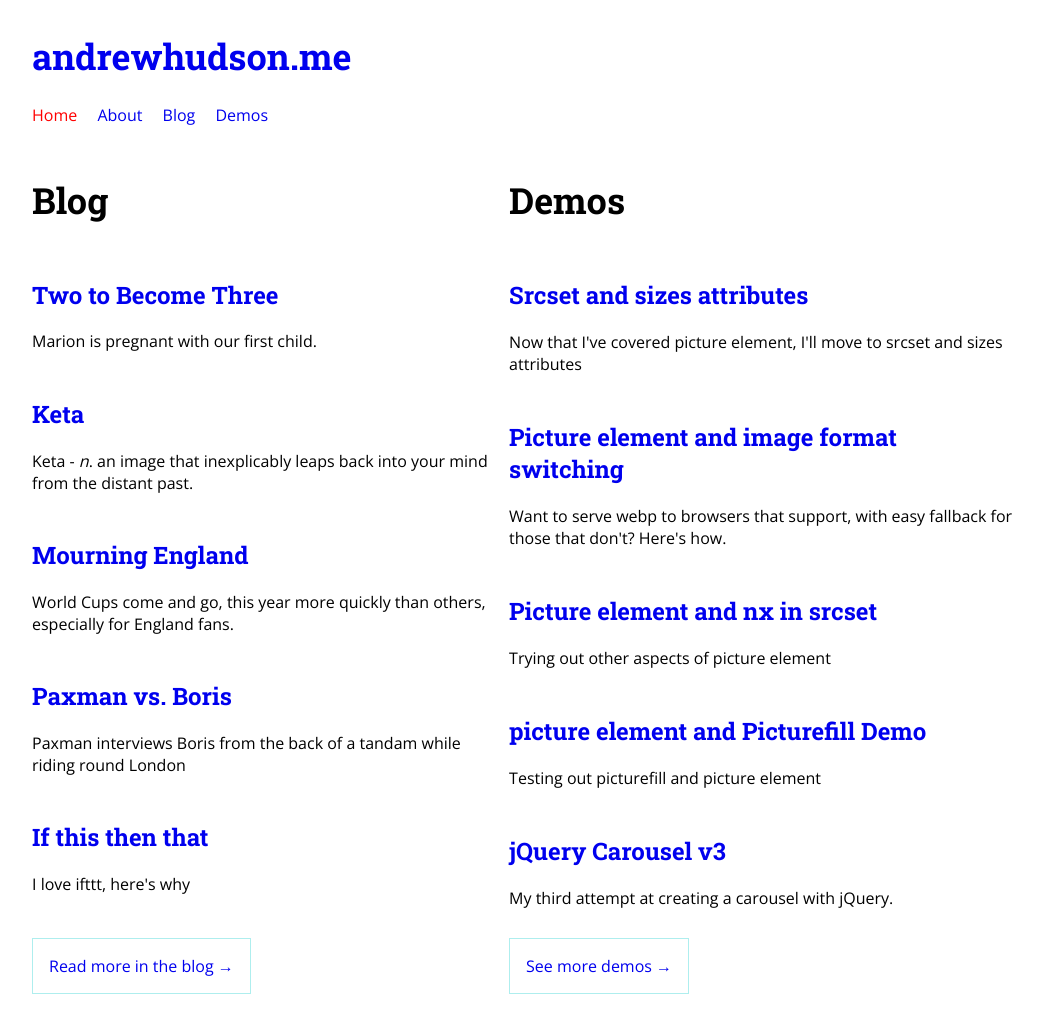
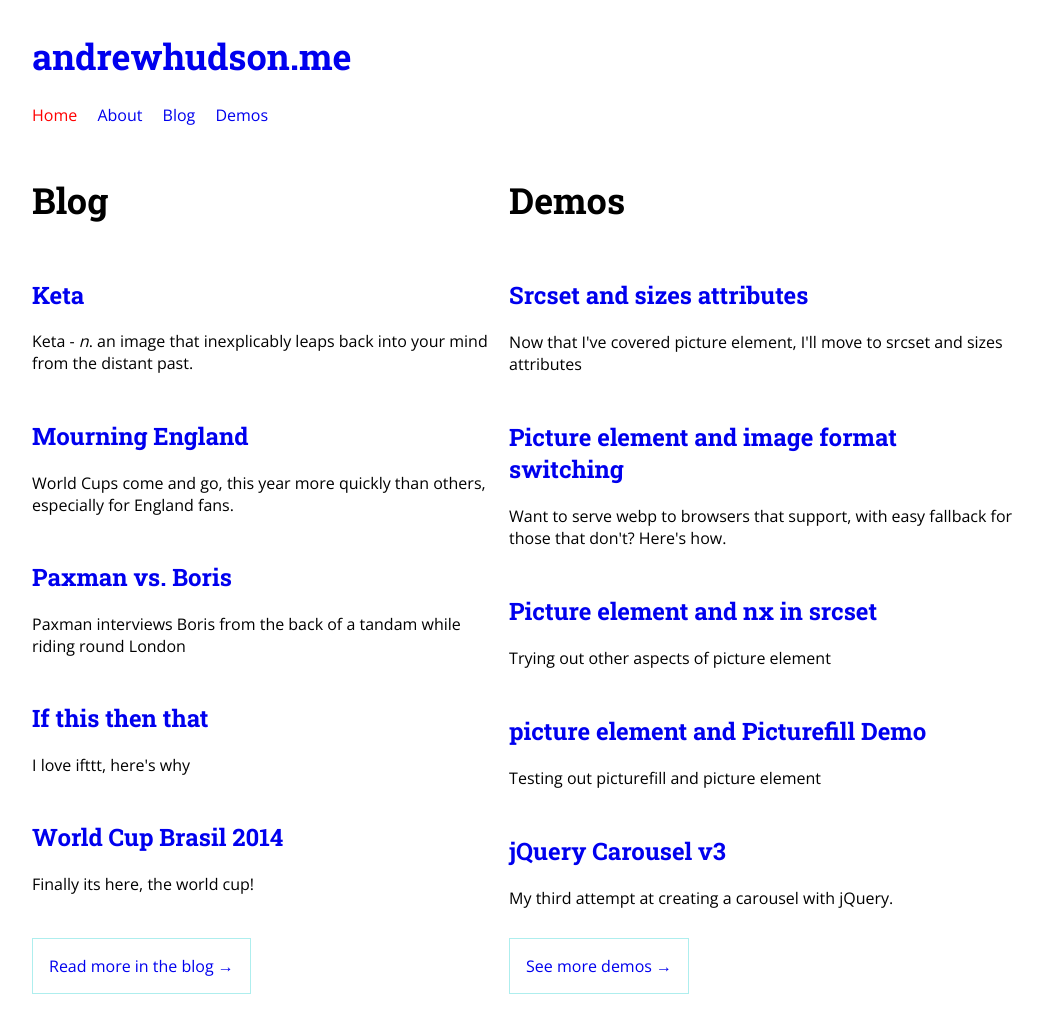
Before and after one commit to bigandy/bigandy.github.io, a Jekyll site: the page built from index.html, in a window 1280 px wide. Shown: the whole page, without its empty margins (108-1151 px from the left). Built offline with Jekyll 4.4.1, drawn with Linux system fonts in a browser that asks for light colours; the list of posts is cut into pages by our own code; part of the change alters nothing that is shown.

```diff
--- a/_posts/2014-11-03-two-to-become-three.md
+++ b/_posts/2014-11-03-two-to-become-three.md
@@ -1,7 +1,9 @@
 ---
 layout: post
-published: true
+published: false
 category: blog
 title: Two to Become Three
 summary: Marion is pregnant with our first child.
 ---
+
+This is where I announce that my wife is pregnant with our first child. She is 27 weeks and
```
